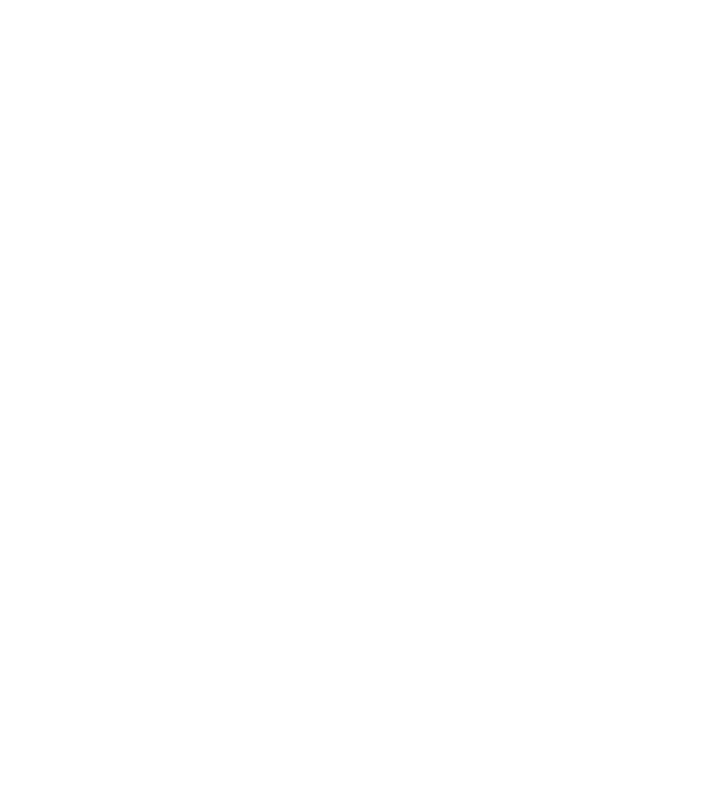
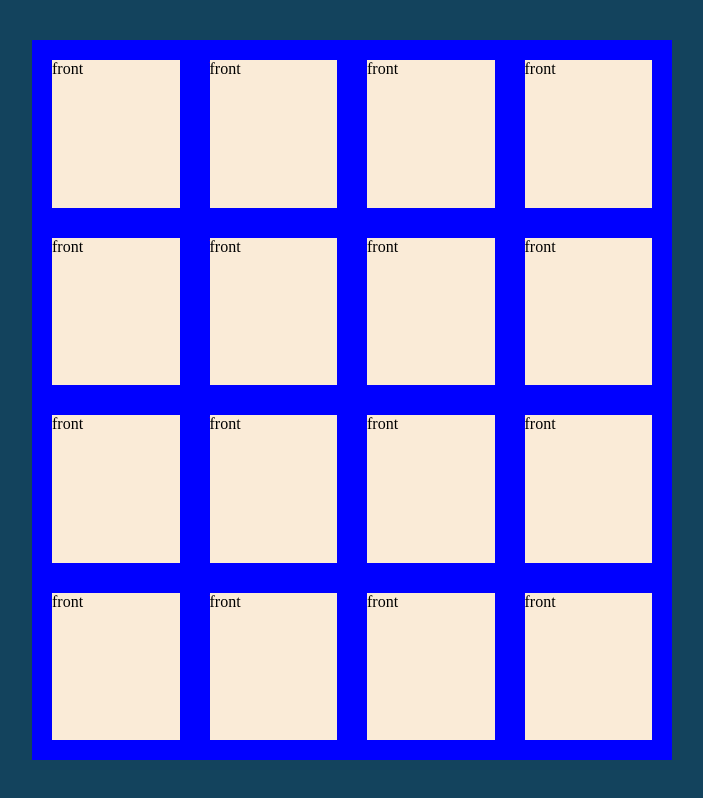
Before and after one commit to houssamlargou/cards-bried, a plain HTML site: page index.html in a window 1280 px wide. Shown: the whole page, without its empty margins (288-991 px from the left). Drawn offline with Linux system fonts and the light colour scheme; a web font is replaced by a local one.

Commit message:
Add flip animation styles for cards and implement JS logic

```diff
--- a/index.html
+++ b/index.html
@@ -4,6 +4,76 @@
     <meta charset="UTF-8" />
     <meta name="viewport" content="width=device-width, initial-scale=1.0" />
     <title>Document</title>
+    <link rel="stylesheet" href="style.css" />
   </head>
-  <body></body>
+  <body>
+    <!-- <div class="main-header"></div> -->
+    <section class="cards-container">
+      <div class="card card-1" data-id="1">
+        <div class="front">front</div>
+        <div class="back">back</div>
+      </div>
+      <div class="card card-1" data-id="1">
+        <div class="front">front</div>
+        <div class="back">back</div>
+      </div>
+      <div class="card card-2" data-id="2">
+        <div class="front">front</div>
+        <div class="back">back</div>
+      </div>
+      <div class="card card-2" data-id="2">
+        <div class="front">front</div>
+        <div class="back">back</div>
+      </div>
+      <div class="card card-3" data-id="3">
+        <div class="front">front</div>
+        <div class="back">back</div>
+      </div>
+      <div class="card card-3" data-id="3">
+        <div class="front">front</div>
+        <div class="back">back</div>
+      </div>
+      <div class="card card-4" data-id="4">
+        <div class="front">front</div>
+        <div class="back">back</div>
+      </div>
+      <div class="card card-4" data-id="4">
+        <div class="front">front</div>
+        <div class="back">back</div>
+      </div>
+      <div class="card card-5" data-id="5">
+        <div class="front">front</div>
+        <div class="back">back</div>
+      </div>
+      <div class="card card-5" data-id="5">
+        <div class="front">front</div>
+        <div class="back">back</div>
+      </div>
+      <div class="card card-6" data-id="6">
+        <div class="front">front</div>
+        <div class="back">back</div>
+      </div>
+      <div class="card card-6" data-id="6">
+        <div class="front">front</div>
+        <div class="back">back</div>
+      </div>
+      <div class="card card-7" data-id="7">
+        <div class="front">front</div>
+        <div class="back">back</div>
+      </div>
+      <div class="card card-7" data-id="7">
+        <div class="front">front</div>
+        <div class="back">back</div>
+      </div>
+      <div class="card card-8" data-id="8">
+        <div class="front">front</div>
+        <div class="back">back</div>
+      </div>
+      <div class="card card-8" data-id="8">
+        <div class="front">front</div>
+        <div class="back">back</div>
+      </div>
+    </section>
+    <script src="script.js"></script>
+  </body>
 </html>
--- /dev/null
+++ b/script.js
@@ -0,0 +1,64 @@
+// let id = [];
+// document.querySelectorAll(".card").forEach((el) => {
+//   el.addEventListener("click", function () {
+//     this.querySelector(".front").classList.add("font-rotate");
+//     this.querySelector(".back").classList.add("back-rotate");
+//     const Num = this;
+//     for (let i = 0; i < id.length; i++) {
+//       if (+this.dataset.id == id[i]) {
+//         document.querySelectorAll(`card-${id[i]}`).forEach((el) => {
+//           this.querySelector(".front").classList.add("font-rotate");
+//           this.querySelector(".back").classList.add("back-rotate");
+//           id = [];
+//         });
+//       } else {
+//         setTimeout(function () {
+//           document.querySelectorAll(`card-${id[i]}`).forEach((el) => {
+//           Num.querySelector(".front").classList.remove("font-rotate");
+//           Num.querySelector(".back").classList.remove("back-rotate");
+//           id = [];
+//         }, 2000);
+//       }
+//     }
+//     id.push(+this.dataset.id);
+//   });
+// });
+
+let id = [];
+document.querySelectorAll(".card").forEach((el) => {
+  el.addEventListener("click", function () {
+    id.push(+this.dataset.id);
+    let cacao = this.dataset.id;
+    this.querySelector(".front").classList.add("font-rotate");
+    this.querySelector(".back").classList.add("back-rotate");
+    for (let i = 0; i < id.length; i++) {
+      setTimeout(function () {
+        if (id[i] == id[i + 1]) {
+          id = [];
+          return;
+        }
+        //  else if (id.length < 2) {
+        //   cacao.querySelector(".front").classList.remove("font-rotate");
+        //   cacao.querySelector(".back").classList.remove("back-rotate");
+        //   id = [];
+        // }
+        else {
+          //   cacao.querySelector(".front").classList.remove("font-rotate");
+          //   cacao.querySelector(".back").classList.remove("back-rotate");
+          //   querySelectorAll(`.card-${id[i]}`).forEach((el) => {
+          //     el.querySelector(".front").classList.remove("font-rotate");
+          //     el.querySelector(".back").classList.remove("font-rotate");
+          //   })
+          document
+            .querySelectorAll(`.card-${id[i]} , .card-${id[i + 1]}`)
+            .forEach((el) => {
+              el.querySelector(".front").classList.remove("font-rotate");
+              el.querySelector(".back").classList.remove("back-rotate");
+            });
+
+          id = [];
+        }
+      }, 3000);
+    }
+  });
+});
--- /dev/null
+++ b/style.css
@@ -0,0 +1,82 @@
+@import url("https://fonts.googleapis.com/css2?family=Baskervville:ital,wght@0,400..700;1,400..700&family=Bungee&family=Inria+Serif:ital,wght@0,300;0,400;0,700;1,300;1,400;1,700&family=Jura:wght@300..700&family=League+Spartan:wght@100..900&display=swap");
+* {
+  padding: 0;
+  margin: 0;
+  box-sizing: border-box;
+}
+
+html {
+  font-size: 62.5%;
+}
+
+body {
+  font-size: 1.6rem;
+  width: 100vw;
+  height: 100vh;
+  background-color: #13435d;
+  display: flex;
+  justify-content: center;
+  align-items: center;
+  color: white;
+}
+
+/* .main-header {
+  font-family: "League Spartan", sans-serif;
+  font-optical-sizing: auto;
+  font-weight: bold;
+  font-style: normal;
+  display: none;
+  font-size: 0;
+  opacity: 0;
+}
+
+.spread {
+  opacity: 1;
+  font-size: 6.4rem;
+  display: block;
+} */
+
+.cards-container {
+  width: 50vw;
+  height: 90vh;
+  display: grid;
+  grid-template-columns: repeat(4, 1fr);
+  grid-template-rows: repeat(4, 1fr);
+  gap: 3rem;
+  background-color: blue;
+  padding: 2rem;
+}
+.card {
+  position: relative;
+}
+.front {
+  position: absolute;
+  background-color: antiquewhite;
+  width: 100%;
+  height: 100%;
+  color: black;
+  transition: all 3s;
+  z-index: 2;
+  backface-visibility: hidden;
+}
+
+.back {
+  width: 100%;
+  height: 100%;
+  color: rgb(255, 0, 0);
+  background-color: aqua;
+  position: absolute;
+  z-index: 1;
+  transform: rotateY(0deg);
+  transition: all 3s;
+}
+
+.font-rotate {
+  transform: rotateY(-180deg);
+  transition: all 3s;
+  backface-visibility: hidden;
+}
+.back-rotate {
+  transition: all 3s;
+  transform: rotateY(180deg);
+}
```
